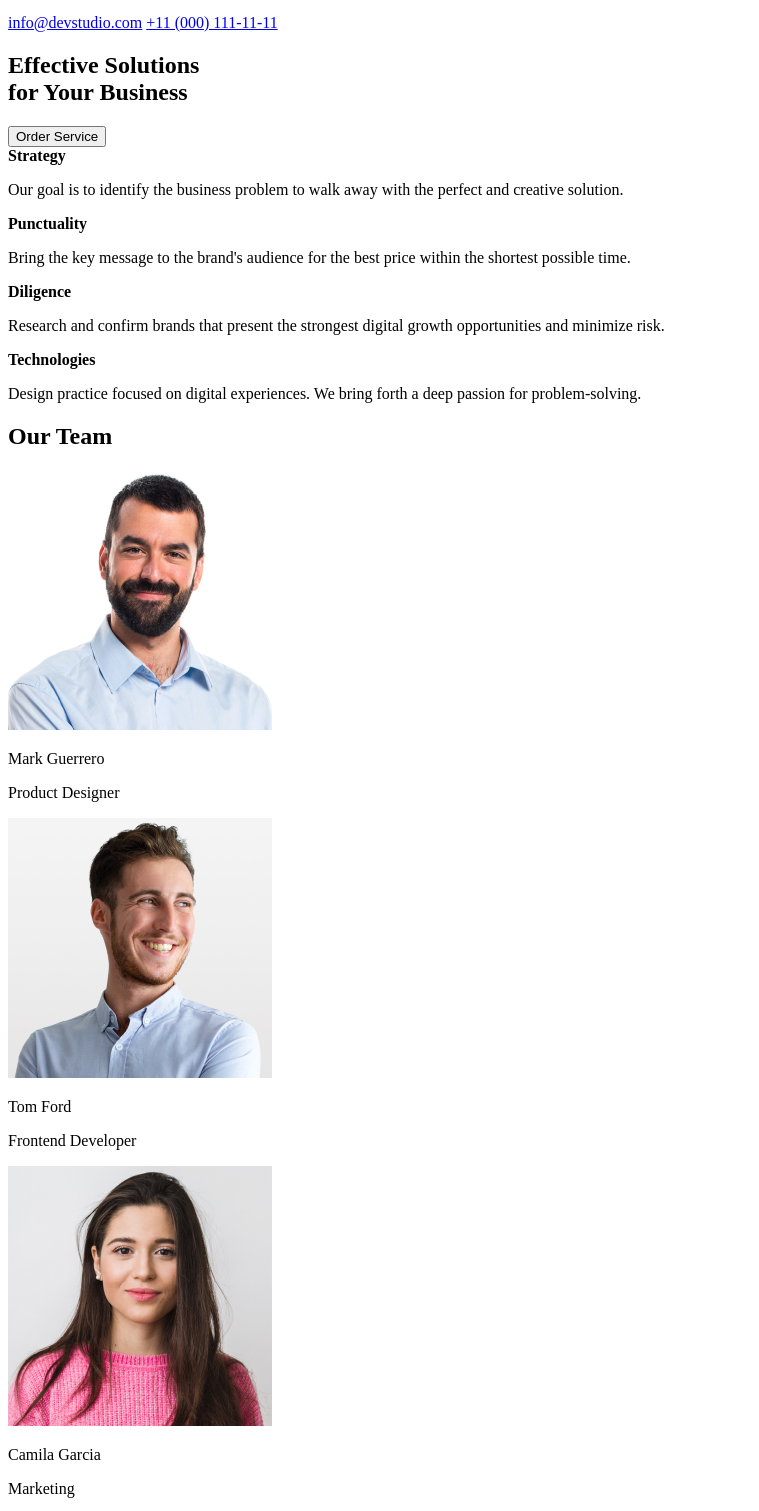
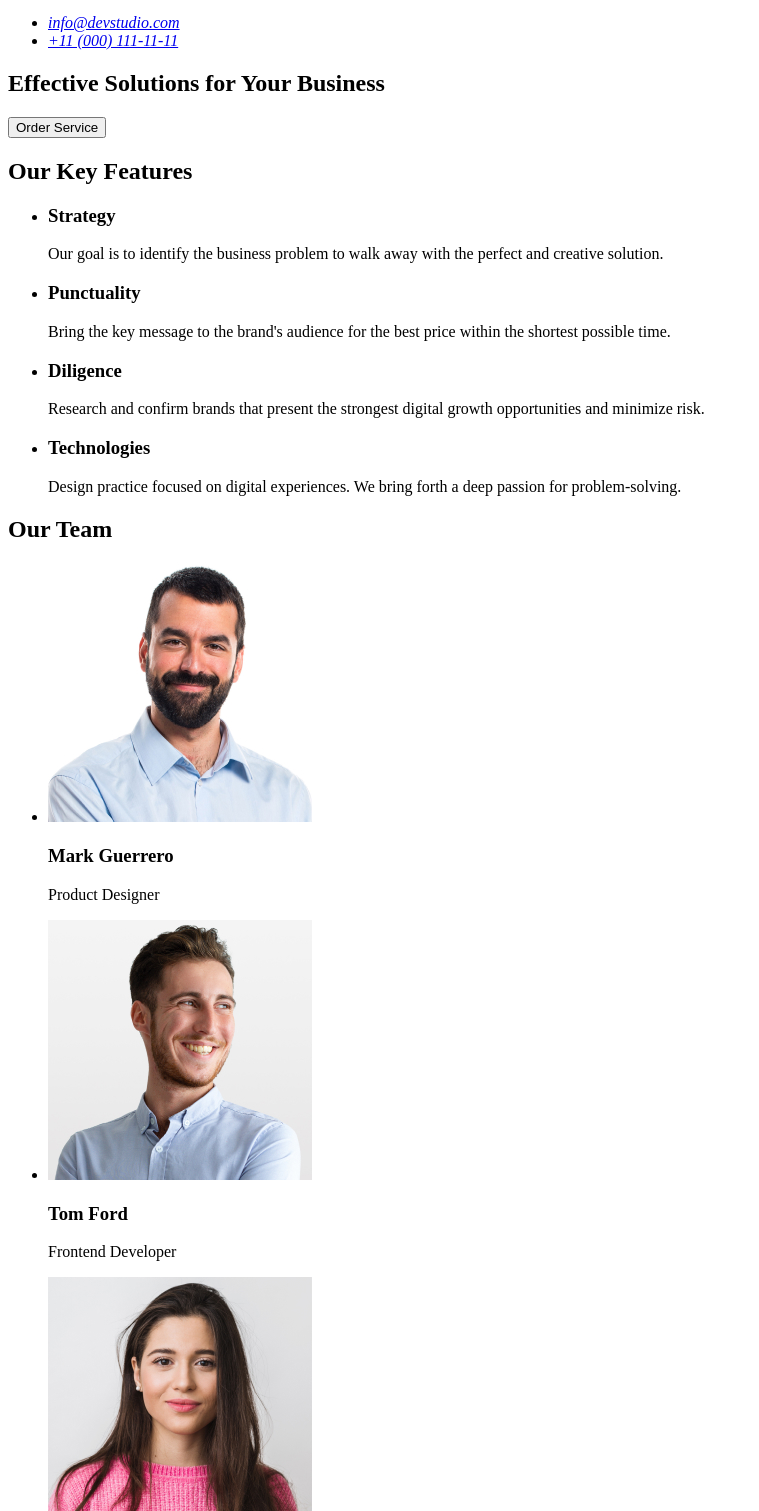
Before and after one commit to HolovchukNatalia/fullstack_project, a plain HTML site: page homework/index.html in a window 1280 px wide. Shown: the part 98-1609 px from the top of the page, without its empty margins (0-759 px from the left). Drawn offline with Linux system fonts and the light colour scheme.

Commit message:
done hw fix problem

```diff
--- a/homework/index.html
+++ b/homework/index.html
@@ -7,104 +7,99 @@
   </head>
   <body>
     <header>
-      <div class="logo-header">
-        <a href="#">Webstudio</a>
-      </div>
       <nav class="topbar">
+        <a href="./index.html">WebStudio</a>
         <ul class="menu">
-          <li><a href="#">Studio</a></li>
-          <li><a href="#">Portfolio</a></li>
-          <li><a href="#">Contacts</a></li>
+          <li><a href="">Studio</a></li>
+          <li><a href="">Portfolio</a></li>
+          <li><a href="">Contacts</a></li>
         </ul>
       </nav>
-      <div class="header-contacts">
+      <address class="header-contacts">
+        <ul>
+          <li>
             <a href="mailto:info@devstudio.com">info@devstudio.com</a>
-        <a href="tel:+11 (000) 111-11-11">+11 (000) 111-11-11</a>
-      </div>
+          </li>
+          <li>
+            <a href="tel:+110001111111">+11 (000) 111-11-11</a>
+          </li>
+        </ul>
+      </address>
     </header>
 
     <main>
       <section class="home">
-        <h1 class="home">
-          Effective Solutions<br />
-          for Your Business
-        </h1>
+        <h1 class="home">Effective Solutions for Your Business</h1>
         <button type="button">Order Service</button>
       </section>
+
       <section class="description">
-        <div class="content">
-          <strong> Strategy </strong>
+        <h2>Our Key Features</h2>
+        <ul>
+          <li>
+            <h3>Strategy</h3>
             <p>
               Our goal is to identify the business problem to walk away with the
               perfect and creative solution.
             </p>
-        </div>
-        <div class="content">
-          <strong> Punctuality </strong>
+          </li>
+          <li>
+            <h3>Punctuality</h3>
             <p>
               Bring the key message to the brand's audience for the best price
               within the shortest possible time.
             </p>
-        </div>
-        <div class="content">
-          <strong> Diligence </strong>
+          </li>
+          <li>
+            <h3>Diligence</h3>
             <p>
               Research and confirm brands that present the strongest digital
               growth opportunities and minimize risk.
             </p>
-        </div>
-        <div class="content">
-          <strong> Technologies </strong>
+          </li>
+          <li>
+            <h3>Technologies</h3>
             <p>
               Design practice focused on digital experiences. We bring forth a
               deep passion for problem-solving.
             </p>
-        </div>
+          </li>
+        </ul>
       </section>
+
       <section>
         <h2>Our Team</h2>
-        <div class="card">
-          <img src="images/mark.jpg" width="264" alt="person" />
-          <div class="card-content">
-            <p class="card-name-person">Mark Guerrero</p>
-            <p class="card-description">Product Designer</p>
-          </div>
-        </div>
-        <div class="card">
-          <img src="images/tom.jpg" width="264" alt="person" />
-          <div class="card-content">
-            <p class="card-name-person">Tom Ford</p>
-            <p class="card-description">Frontend Developer</p>
-          </div>
-        </div>
-        <div class="card">
-          <img src="images/camila.jpg" width="264" alt="person" />
-          <div class="card-content">
-            <p class="card-name-person">Camila Garcia</p>
-            <p class="card-description">Marketing</p>
-          </div>
-        </div>
-        <div class="card">
-          <img src="images/daniel.jpg" width="264" alt="person" />
-          <div class="card-content">
-            <p class="card-name-person">Daniel Wilson</p>
-            <p class="card-description">UI Designer</p>
-          </div>
-        </div>
+        <ul>
+          <li>
+            <img src="./images/mark.jpg" width="264" alt="Mark Guerrero" />
+            <h3>Mark Guerrero</h3>
+            <p>Product Designer</p>
+          </li>
+          <li>
+            <img src="./images/tom.jpg" width="264" alt="Tom Ford" />
+            <h3>Tom Ford</h3>
+            <p>Frontend Developer</p>
+          </li>
+          <li>
+            <img src="./images/camila.jpg" width="264" alt="Camila Garcia" />
+            <h3>Camila Garcia</h3>
+            <p>Marketing</p>
+          </li>
+          <li>
+            <img src="./images/daniel.jpg" width="264" alt="Daniel Wilson" />
+            <h3>Daniel Wilson</h3>
+            <p>UI Designer</p>
+          </li>
+        </ul>
       </section>
     </main>
 
     <footer>
-      <div class="conteiner-footer">
-        <div class="logo-footer">
-          <a href="#">Webstudio</a>
-        </div>
-        <p class="description-footer">
-          Increase the flow of customers and <br />
-          sales for your business with digital <br />
-          marketing & growth solutions. <br />
+      <a href="./index.html">WebStudio</a>
+      <p>
+        Increase the flow of customers and sales for your business with digital
+        marketing & growth solutions.
       </p>
-      </div>
     </footer>
   </body>
 </html>
```
Lines whose indentation alone changed are shown as unchanged.
